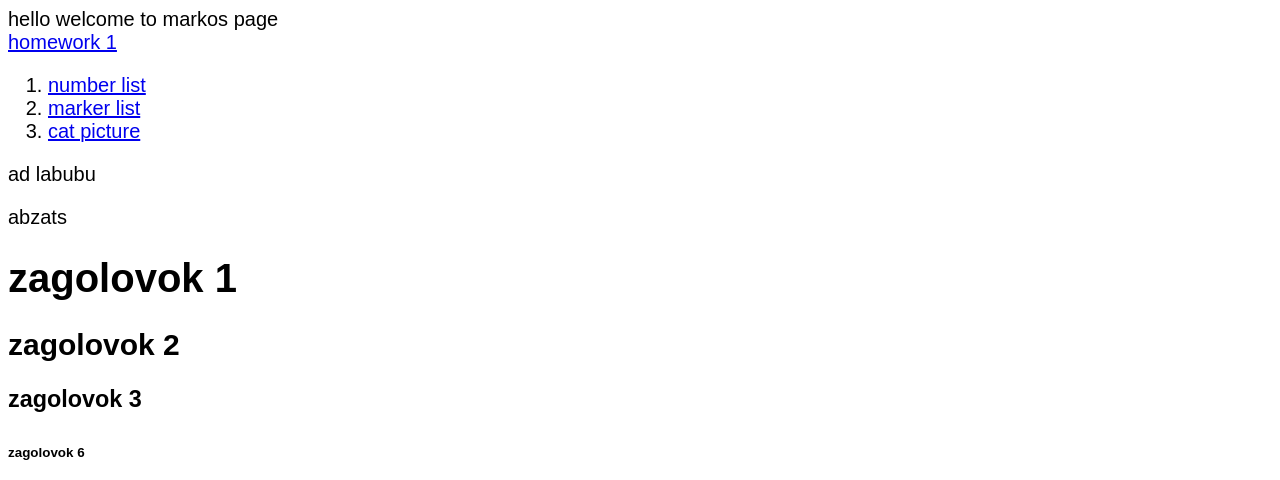
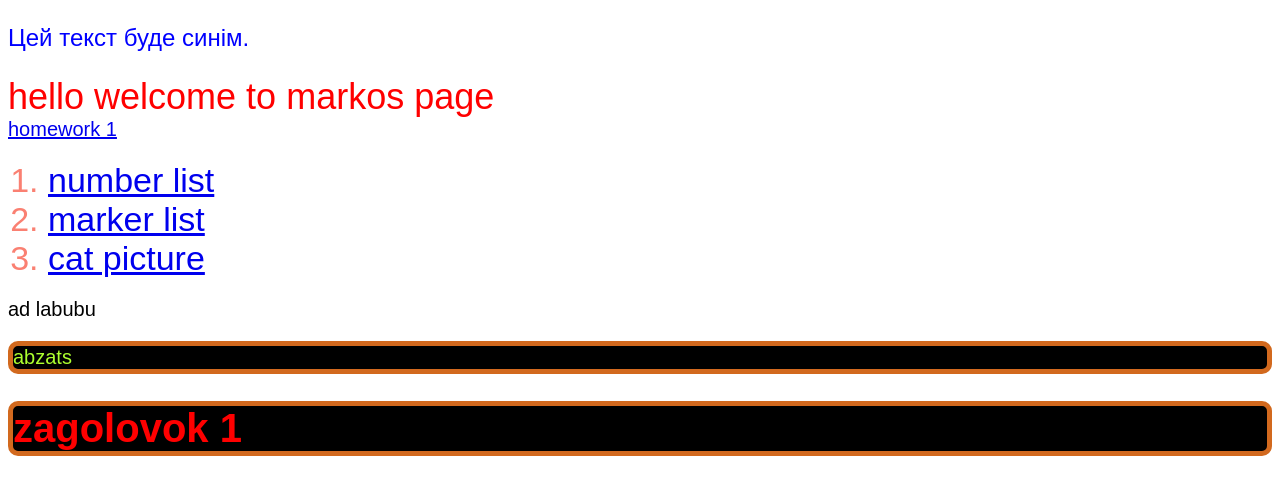
Before and after one commit to Mollysqzz/my-first-project, a plain HTML site: page index.html in a window 1280 px wide. Shown: the top 480 px of the page. Drawn offline with Linux system fonts and the light colour scheme.

Commit message:
lesson: ???
uwu

```diff
--- a/index.css
+++ b/index.css
@@ -12,3 +12,16 @@ table td {
     padding: 10px;
     border: 1px solid #2a2a2a;
 }
+.proba{
+    color: greenyellow;
+    background-color: black;
+    border: 5px solid #D2691E;
+    border-radius:10px;
+    cursor:wait;
+}
+.zagolovok{
+    color:red
+}
+ol #number_list{
+    color:blueviolet
+}
--- a/index.html
+++ b/index.html
@@ -5,11 +5,20 @@
     <meta charset="UTF-8">
     <meta name="viewport" content="width=device-width, initial-scale=1.0">
     <title>lesson 1</title>
-    <link rel="stylesheet" href="index.css">
+    <style type="text/css">
+        li{
+            color:salmon;
+            font-size:34px;
+        }
+        </style>
+
+<link rel="stylesheet" href="index.css">
 </head>
 
 <body>
-    <header>hello welcome to markos page</header>
+    <p style="color:blue; font-size:24px;">Цей текст буде синім.</p>
+    <header p style="color: red; font-size:36px;">
+        hello welcome to markos page</header>
     <!--homework 1-->
     <a href="./my-first-homework.html" target="_blank">homework 1</a>
     <!--anchored link-->
@@ -22,8 +31,8 @@
     </nav>
     <ARTICLE>ad labubu</ARTICLE>
     <!-- text tag -->
-    <p>abzats</p>
-    <h1>zagolovok 1</h1>
+    <p class="proba">abzats</p>
+    <h1 class="proba zagolovok">zagolovok 1</h1>
     <h2>zagolovok 2</h2>
     <h3>zagolovok 3</h3>
     <h6>zagolovok 6</h6>
```
